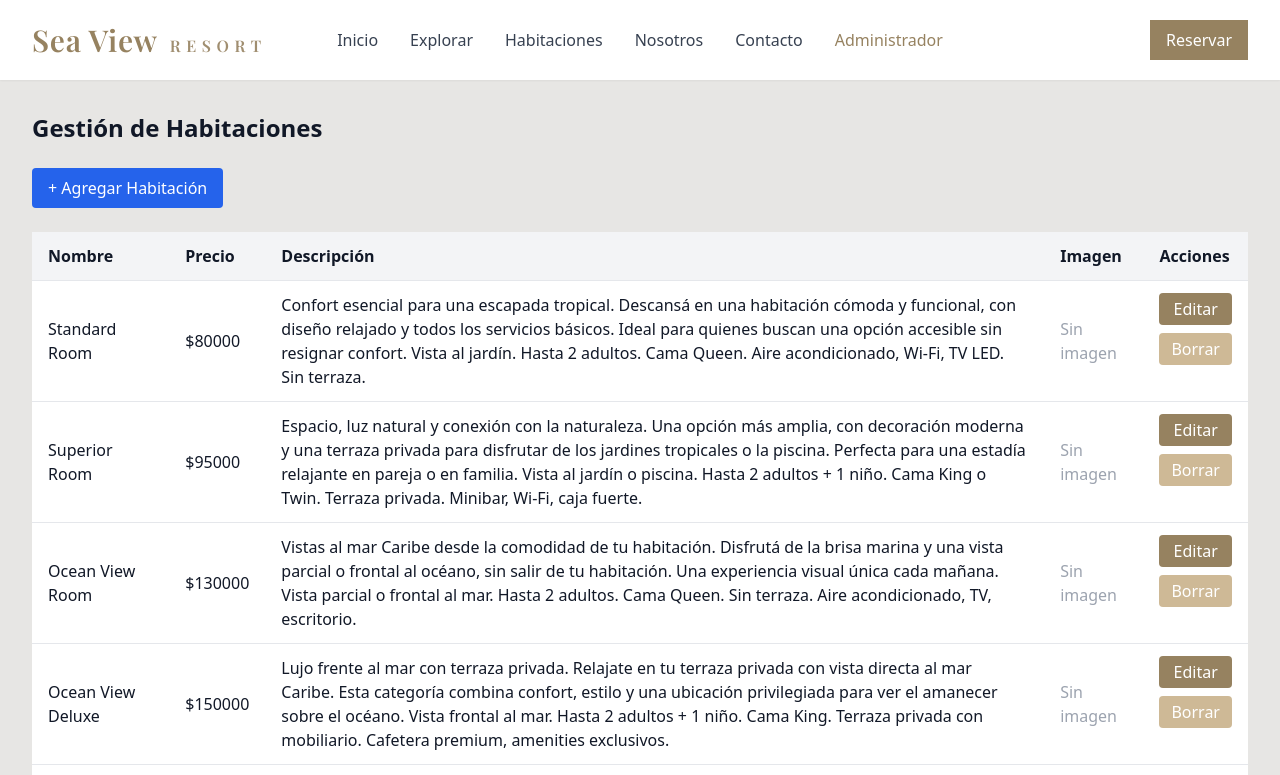
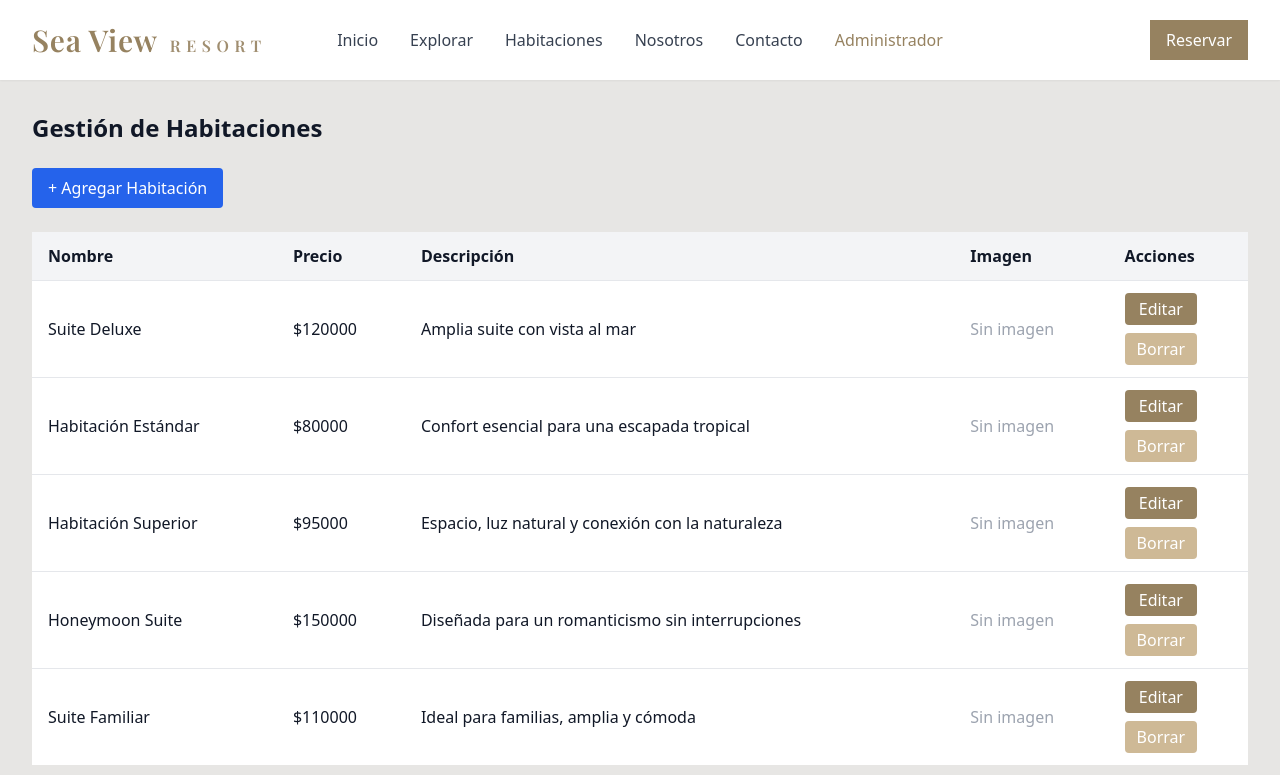
Before and after one commit to najr91/Sea-view-resort-frontend, a React (Vite) app: page /admin/rooms in a window 1280 px wide. Shown: the top 775 px of the page. Built offline with nearby package versions, Linux system fonts and the light colour scheme.

Commit message:
Se implementa gestion de habitaciones con contexto

```diff
--- a/src/components/rooms/RoomsGrid.jsx
+++ b/src/components/rooms/RoomsGrid.jsx
@@ -1,61 +1,26 @@
+// import { useRooms } from "../../context/RoomsContext";
+// import RoomCard from "./RoomCard.jsx";
+
+// export default function RoomsGrid() {
+//   const { rooms } = useRooms();
+
+//   return (
+//     <section id="rooms-grid" className="py-14">
+//       <div className="container">
+//         <div className="grid grid-cols-1 md:grid-cols-2 lg:grid-cols-3 gap-8">
+//           {rooms.map((room) => (
+//             <RoomCard key={room.id} {...room} />
+//           ))}
+//         </div>
+//       </div>
+//     </section>
+//   );
+// }
+
+
+
 import RoomCard from './RoomCard.jsx';
-
-const ROOM_IMAGE =
-  'https://images.unsplash.com/photo-1554995207-c18c203602cb?q=80&w=1400&auto=format&fit=crop';
-
-import standard1 from '../../assets/Habitaciones/StandardRoom/pexels-siddanth-sawant-178759136-28464712.webp';
-import standard2 from '../../assets/Habitaciones/StandardRoom/pexels-siddanth-sawant-178759136-28464713.webp';
-import standard3 from '../../assets/Habitaciones/StandardRoom/pexels-siddanth-sawant-178759136-28464714.webp';
-import standard4 from '../../assets/Habitaciones/StandardRoom/pexels-siddanth-sawant-178759136-28464716.webp';
-import standard5 from '../../assets/Habitaciones/StandardRoom/pexels-siddanth-sawant-178759136-28464723.webp';
-
-import superior1 from '../../assets/Habitaciones/SuperiorRoom/pexels-siddanth-sawant-178759136-33259638.webp';
-import superior2 from '../../assets/Habitaciones/SuperiorRoom/pexels-siddanth-sawant-178759136-33259639.webp';
-import superior3 from '../../assets/Habitaciones/SuperiorRoom/pexels-siddanth-sawant-178759136-33259640.webp';
-import superior4 from '../../assets/Habitaciones/SuperiorRoom/pexels-siddanth-sawant-178759136-33259646.webp';
-import superior5 from '../../assets/Habitaciones/SuperiorRoom/pexels-siddanth-sawant-178759136-33259647.webp';
-import superior6 from '../../assets/Habitaciones/SuperiorRoom/pexels-siddanth-sawant-178759136-33259650.webp';
-
-import honeymoon1 from '../../assets/Habitaciones/HoneymoonSuite/pexels-ahmetcotur-28356599.webp';
-import honeymoon2 from '../../assets/Habitaciones/HoneymoonSuite/pexels-ahmetcotur-31817152.webp';
-import honeymoon3 from '../../assets/Habitaciones/HoneymoonSuite/pexels-ahmetcotur-31817153.webp';
-import honeymoon4 from '../../assets/Habitaciones/HoneymoonSuite/pexels-ahmetcotur-31817165.webp';
-import honeymoon5 from '../../assets/Habitaciones/HoneymoonSuite/pexels-ahmetcotur-31817169 (1).webp';
-
-const rooms = Array.from({ length: 6 }).map((_, idx) => {
-  const base = {
-    id: 'demo-room',
-    imageUrl: ROOM_IMAGE,
-    imageUrls: [],
-    title: 'Habitación',
-    price: 190000,
-    available: 'Yes',
-  };
-
-  if (idx === 0)
-    return {
-      ...base,
-      id: 'demo-room',
-      title: 'Standard',
-      imageUrl: standard1,
-      imageUrls: [standard1, standard2, standard3, standard4, standard5],
-    };
-  if (idx === 1)
-    return {
-      ...base,
-      title: 'Superior',
-      imageUrl: superior1,
-      imageUrls: [superior1, superior2, superior3, superior4, superior5, superior6],
-    };
-  if (idx === 2)
-    return {
-      ...base,
-      title: 'Honeymoon Suite',
-      imageUrl: honeymoon1,
-      imageUrls: [honeymoon1, honeymoon2, honeymoon3, honeymoon4, honeymoon5],
-    };
-  return base;
-});
+import { useRooms } from '../../context/RoomsContext.jsx'; // 👈 importamos el hook
 
 /**
  * Grilla de habitaciones.
@@ -64,14 +29,27 @@ const rooms = Array.from({ length: 6 }).map((_, idx) => {
  * @returns {JSX.Element}
  */
 export default function RoomsGrid() {
+  const { rooms } = useRooms(); // 👈 obtenemos las habitaciones del contexto
+
   return (
     <section id="rooms-grid" className="py-14">
       <div className="container">
-        <div className="grid grid-cols-1 md:grid-cols-2 lg:grid-cols-3 gap-8">
-          {rooms.map((room, idx) => (
-            <RoomCard key={idx} {...room} />
-          ))}
-        </div>
+        {rooms.length === 0 ? (
+          <p className="text-center text-gray-500">No hay habitaciones disponibles</p>
+        ) : (
+          <div className="grid grid-cols-1 md:grid-cols-2 lg:grid-cols-3 gap-8">
+            {rooms.map((room) => (
+              <RoomCard
+                key={room.id}
+                id={room.id}
+                title={room.name}
+                imageUrl={room.image || "https://via.placeholder.com/400"} // fallback si no hay imagen
+                price={room.price}
+                description={room.description}
+              />
+            ))}
+          </div>
+        )}
       </div>
     </section>
   );
--- a/src/context/RoomsContext.jsx
+++ b/src/context/RoomsContext.jsx
@@ -3,7 +3,44 @@ import { createContext, useContext, useState } from "react";
 const RoomsContext = createContext();
 
 export function RoomsProvider({ children }) {
-  const [rooms, setRooms] = useState([]);
+
+  const [rooms, setRooms] = useState([
+    {
+      id: 1,
+      name: "Suite Deluxe",
+      price: 120000,
+      description: "Amplia suite con vista al mar",
+      image: null,
+    },
+    {
+      id: 2,
+      name: "Habitación Estándar",
+      price: 80000,
+      description: "Confort esencial para una escapada tropical",
+      image: null,
+    },
+    {
+      id: 3,
+      name: "Habitación Superior",
+      price: 95000,
+      description: "Espacio, luz natural y conexión con la naturaleza",
+      image: null,
+    },
+    {
+      id: 4,
+      name: "Honeymoon Suite",
+      price: 150000,
+      description: "Diseñada para un romanticismo sin interrupciones",
+      image: null,
+    },
+    {
+      id: 5,
+      name: "Suite Familiar",
+      price: 110000,
+      description: "Ideal para familias, amplia y cómoda",
+      image: null,
+    },
+  ]);
 
   return (
     <RoomsContext.Provider value={{ rooms, setRooms }}>
--- a/src/pages/admin/AdminRooms.jsx
+++ b/src/pages/admin/AdminRooms.jsx
@@ -1,51 +1,9 @@
 import React, { useState } from "react";
 import toast, { Toaster } from "react-hot-toast";
-
-const initialRooms = [
-  {
-    id: 1,
-    name: "Standard Room",
-    price: 80000,
-    description:
-      "Confort esencial para una escapada tropical. Descansá en una habitación cómoda y funcional, con diseño relajado y todos los servicios básicos. Ideal para quienes buscan una opción accesible sin resignar confort. Vista al jardín. Hasta 2 adultos. Cama Queen. Aire acondicionado, Wi-Fi, TV LED. Sin terraza.",
-    image: null,
-  },
-  {
-    id: 2,
-    name: "Superior Room",
-    price: 95000,
-    description:
-      "Espacio, luz natural y conexión con la naturaleza. Una opción más amplia, con decoración moderna y una terraza privada para disfrutar de los jardines tropicales o la piscina. Perfecta para una estadía relajante en pareja o en familia. Vista al jardín o piscina. Hasta 2 adultos + 1 niño. Cama King o Twin. Terraza privada. Minibar, Wi-Fi, caja fuerte.",
-    image: null,
-  },
-  {
-    id: 3,
-    name: "Ocean View Room",
-    price: 130000,
-    description:
-      "Vistas al mar Caribe desde la comodidad de tu habitación. Disfrutá de la brisa marina y una vista parcial o frontal al océano, sin salir de tu habitación. Una experiencia visual única cada mañana. Vista parcial o frontal al mar. Hasta 2 adultos. Cama Queen. Sin terraza. Aire acondicionado, TV, escritorio.",
-    image: null,
-  },
-  {
-    id: 4,
-    name: "Ocean View Deluxe",
-    price: 150000,
-    description:
-      "Lujo frente al mar con terraza privada. Relajate en tu terraza privada con vista directa al mar Caribe. Esta categoría combina confort, estilo y una ubicación privilegiada para ver el amanecer sobre el océano. Vista frontal al mar. Hasta 2 adultos + 1 niño. Cama King. Terraza privada con mobiliario. Cafetera premium, amenities exclusivos.",
-    image: null,
-  },
-  {
-    id: 5,
-    name: "Honeymoon Suite",
-    price: 200000,
-    description:
-      "Romance, privacidad y lujo con vista al mar. Diseñada especialmente para parejas, esta suite ofrece jacuzzi privado, cama King y una terraza íntima con vista al mar. Ideal para lunas de miel, aniversarios o escapadas románticas. Vista al mar y piscina. Hasta 2 adultos. Jacuzzi en la habitación. Terraza con camastros. Decoración especial y vino de cortesía.",
-    image: null,
-  },
-];
+import { useRooms } from "../../context/RoomsContext";
 
 export default function AdminRooms() {
-  const [rooms, setRooms] = useState(initialRooms);
+  const { rooms, setRooms } = useRooms(); // 👈 ahora usamos el contexto
   const [isModalOpen, setIsModalOpen] = useState(false);
   const [editingRoom, setEditingRoom] = useState(null);
   const [formData, setFormData] = useState({ name: "", price: "", description: "", image: null });
@@ -153,6 +111,7 @@ export default function AdminRooms() {
         + Agregar Habitación
       </button>
 
+      {/* 🖥️ Vista en tabla para escritorio */}
       <div className="overflow-x-auto hidden md:block">
         <table className="min-w-full bg-white rounded-lg shadow">
           <thead>
@@ -201,6 +160,7 @@ export default function AdminRooms() {
         </table>
       </div>
 
+      {/* 📱 Vista en cards para móvil */}
       <div className="grid gap-4 md:hidden">
         {rooms.map((room) => (
           <div key={room.id} className="bg-white rounded-lg shadow p-4">
@@ -230,6 +190,7 @@ export default function AdminRooms() {
         ))}
       </div>
 
+      {/* 📝 Modal de formulario */}
       {isModalOpen && (
         <div className="fixed inset-0 bg-black bg-opacity-40 flex items-center justify-center p-4">
           <div className="bg-white p-6 rounded-lg shadow w-full max-w-md">
@@ -291,6 +252,7 @@ export default function AdminRooms() {
         </div>
       )}
 
+      {/* 🔒 Confirmación */}
       {confirmData.open && (
         <div className="fixed inset-0 bg-black bg-opacity-40 flex items-center justify-center p-4">
           <div className="bg-white p-6 rounded-lg shadow w-full max-w-sm text-center">
```
